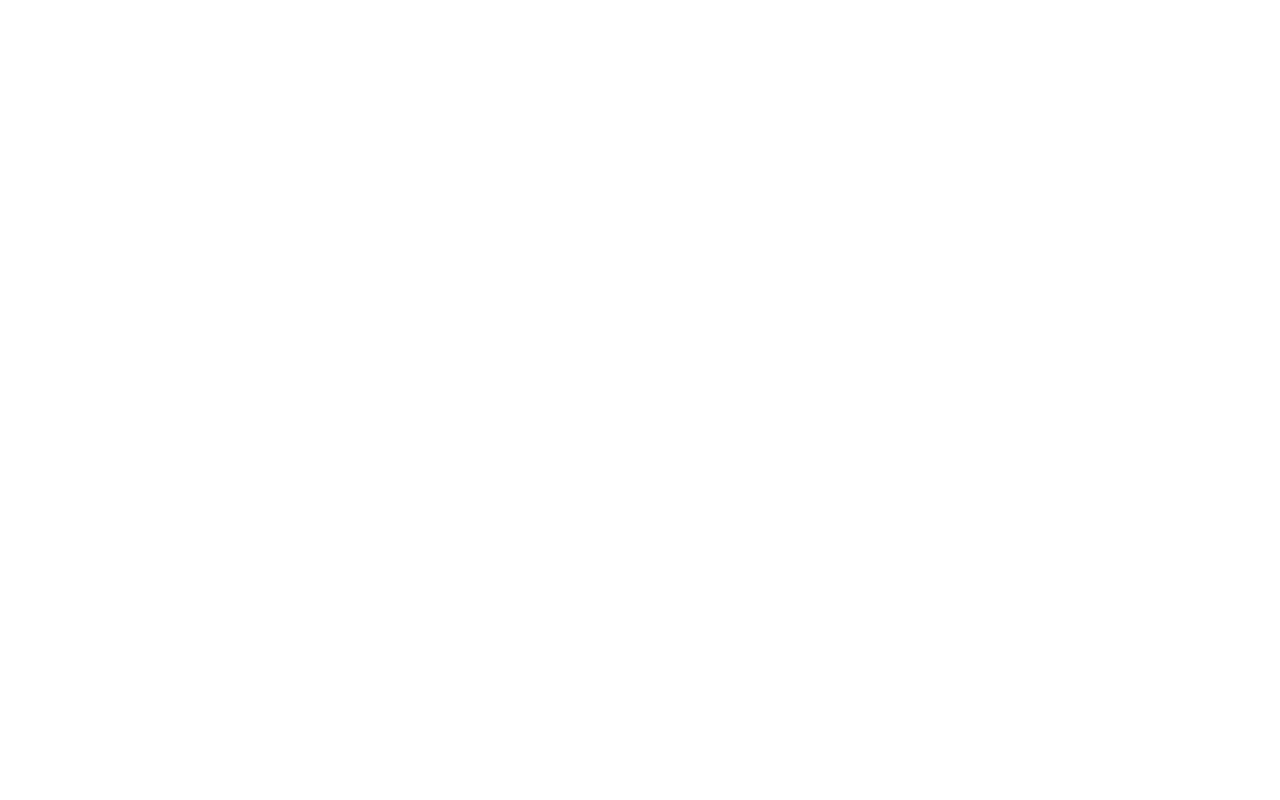
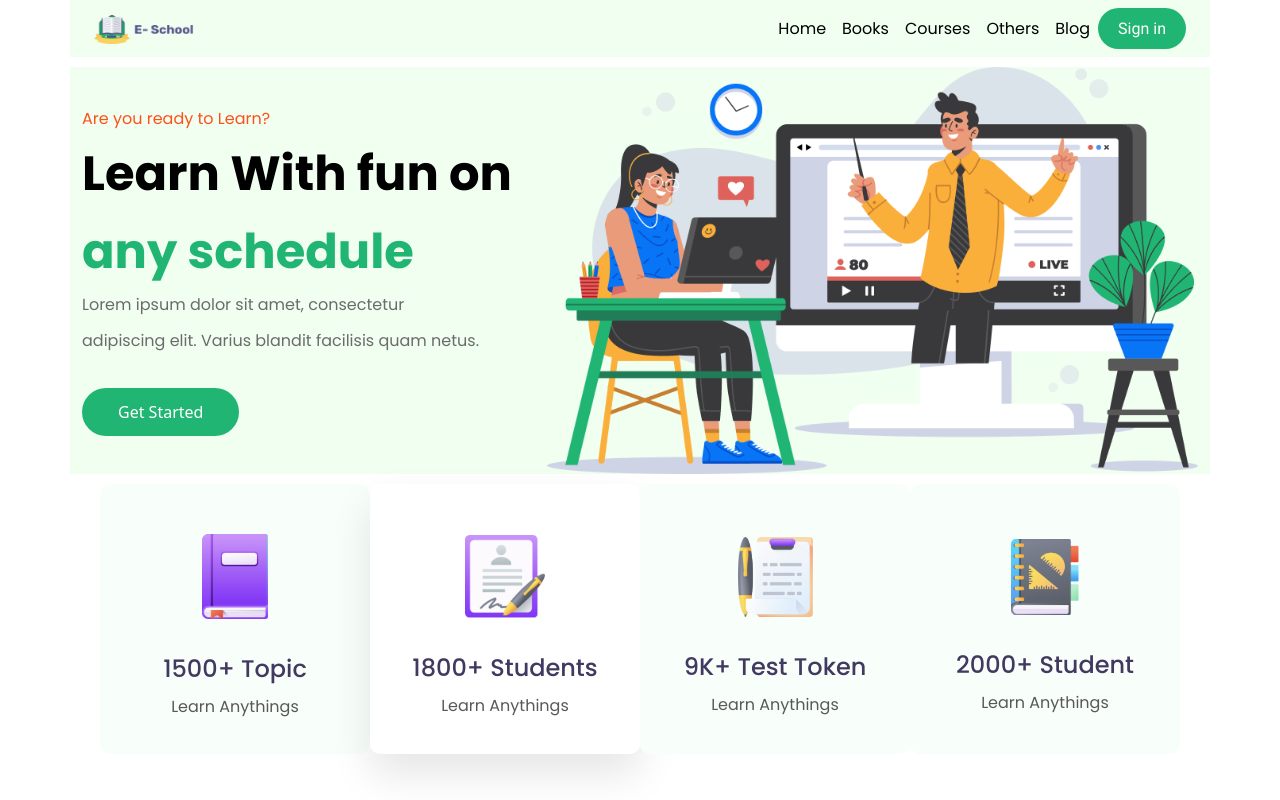
Before and after one commit to fnckamrul/e-school, a plain HTML site: page index.html in a window 1280 px wide. Drawn offline with nearby package versions, Linux system fonts and the light colour scheme.

Commit message:
30% done

```diff
--- a/index.html
+++ b/index.html
@@ -1,11 +1,121 @@
 <!DOCTYPE html>
-<html lang="en">
+<html lang="en-US">
 <head>
     <meta charset="UTF-8">
     <meta name="viewport" content="width=device-width, initial-scale=1.0">
     <title>e-School</title>
+    <link href="https://cdn.jsdelivr.net/npm/bootstrap@5.3.2/dist/css/bootstrap.min.css" rel="stylesheet" integrity="sha384-T3c6CoIi6uLrA9TneNEoa7RxnatzjcDSCmG1MXxSR1GAsXEV/Dwwykc2MPK8M2HN" crossorigin="anonymous">
+    <link rel="stylesheet" href="style.css">
+
+    <!--============CSS & Bootstrap linkup========== -->
+     <!--==================google fonts  poppins====================-->
+     <link rel="preconnect" href="https://fonts.googleapis.com">
+     <link rel="preconnect" href="https://fonts.gstatic.com" crossorigin>
+     <link href="https://fonts.googleapis.com/css2?family=Poppins:wght@100;200;300;400;500;600;700;800&display=swap" rel="stylesheet">
+       <!--==================================google fonts Roboto========================== -->
+      <link rel="preconnect" href="https://fonts.googleapis.com">
+      <link rel="preconnect" href="https://fonts.gstatic.com" crossorigin>
+      <link href="https://fonts.googleapis.com/css2?family=Roboto:wght@100;300;400;700&display=swap" rel="stylesheet">
+
+
 </head>
 <body>
+    <header>
+        <div class="container green_bg">
+        <nav class="navbar navbar-expand-lg ">
+            <div class="container-fluid">
+              <a class="navbar-brand" href="#"><img class="logo_resize img-fluid" src="./e-school-resources-master/ICON/Logo.png" alt=""></a>
+              <button class="navbar-toggler" type="button" data-bs-toggle="collapse" data-bs-target="#navbarNav" aria-controls="navbarNav" aria-expanded="false" aria-label="Toggle navigation">
+                <span class="navbar-toggler-icon"></span>
+              </button>
+              <div class="collapse navbar-collapse justify-content-end" id="navbarNav">
+                <ul class="navbar-nav d-flex">
+                  <li class="nav-item">
+                    <a class="nav-link" aria-current="page" href="#">Home</a>
+                  </li>
+                  <li class="nav-item">
+                    <a class="nav-link" href="#">Books</a>
+                  </li>
+                  <li class="nav-item">
+                    <a class="nav-link" href="#">Courses</a>
+                  </li>
+                  <li class="nav-item">
+                    <a class="nav-link" href="#">Others</a>
+                  </li>
+                  <li class="nav-item">
+                    <a class="nav-link" href="#">Blog</a>
+                  </li>
+                  <li class="nav-item">
+                    <button class="sign-in"><a class="navbtn" href="#">Sign in</a></button>
+                  </li>
+                </ul>
+              </div>
+            </div>
+          </nav>
+        </div>
+    </header>
+    <main>
+      <div class="container green_bg d-flex align-items-center">
+          <div class=" col-5 head_text">
+                <h5 class="orange_txt">Are you ready to Learn?</h5>
+                <h1 class="bold_txt">Learn With fun
+                  on</h1><span class="green_txt">any schedule</span>
+                  <p class="sample_txt">Lorem ipsum dolor sit amet, consectetur adipiscing elit. Varius blandit facilisis quam netus.</p>
+                  <button class="get-started">Get Started</button>
+          </div>
+            <div class="bg_img col-7 d-flex justify-content-end">
+              <img class="img-fluid" src="./e-school-resources-master/Photos/Illustration.png" alt="">
+            </div>
+      </div>
+      <!--=========================2No section=============================-->
+      <section>
+          <div class="container d-flex align-items-center justify-content-center">
+              <div class="col-3 element_box d-flex flex-column mb-3 align-items-center justify-content-center">
+                <div class="img_position">
+                  <img class="img-fluid img-resize1" src="./e-school-resources-master/ICON/book.png" alt="">
+                </div>
 
+                <div class="txt-btm">
+                   <h3 class="hd-mid">1500+ Topic</h3>
+                   <p class="txt-middel">Learn Anythings</p>
+                </div>
+
+              </div>
+              <div class="col-3 element_box2 d-flex flex-column mb-3 align-items-center justify-content-center">
+                <div class="img_position">
+                     <img class="img-fluid img-resize2" src="./e-school-resources-master/ICON/Student.png" alt="">
+                </div>
+
+                <div class="txt-btm">
+                  <h3 class="hd-mid">1800+ Students</h3>
+                  <p class="txt-middel">Learn Anythings</p>
+                </div>
+
+              </div>
+              <div class="col-3 element_box d-flex flex-column mb-3 align-items-center justify-content-center">
+                <div class="img_position">
+                    <img class="img-fluid img-resize3" src="./e-school-resources-master/ICON/Test.png" alt="">
+                </div>
+
+                <div class="txt-btm">
+                  <h3 class="hd-mid">9K+ Test Token</h3>
+                  <p class="txt-middel">Learn Anythings</p>
+                </div>
+
+              </div>
+              <div class="col-3 element_box d-flex flex-column mb-3 align-items-center justify-content-center">
+                <div class="img_position">
+                   <img class="img-fluid img-resize4" src="./e-school-resources-master/ICON/Students.png" alt="">
+                </div>
+               <div class="txt-btm">
+                <h3 class="hd-mid">2000+ Student</h3>
+                <p class="txt-middel">Learn Anythings</p>
+              </div>
+              </div>
+
+          </div>
+      </section>
+    </main>
+    <footer></footer>
 </body>
 </html>
--- a/style.css
+++ b/style.css
@@ -0,0 +1,159 @@
+h1,h2,h3,h4,h5,h6{
+    font-family: Roboto;
+}
+p{
+    font-family: Poppins;
+}
+.logo_resize{
+    width: 100px;
+}
+
+.nav-item{
+
+}
+
+.green_bg{
+    background: #F0FFF0;
+}
+
+.sign-in{
+    border-radius: 33px;
+    background: #21B573;
+    border: none;
+    padding: 8px 20px;
+    align-items: center;
+}
+.navbtn{
+    color: #FFF;
+    font-family: Roboto;
+    color:#FFF;
+    text-decoration: none;
+}
+
+.nav-link{
+    color: #000;
+    font-family: Poppins;
+    font-size: 16px;
+    font-style: normal;
+    font-weight: 400;
+    line-height: normal;
+}
+
+.orange_txt{
+    color: #FD511A;
+    font-family: Poppins;
+    font-size: 16px;
+    font-style: normal;
+    font-weight: 400;
+    line-height: normal;
+}
+
+.bold_txt{
+    color: #000;
+    font-family: Poppins;
+    font-size: 48px;
+    font-style: normal;
+    font-weight: 700;
+    line-height: 70px; /* 145.833% */
+}
+
+.green_txt{
+    color: #21B573;
+    font-family: Poppins;
+    font-size: 48px;
+    font-style: normal;
+    font-weight: 700;
+    line-height: 70px;
+}
+
+.sample_txt{
+    width: 403px;
+    height: 85px;
+    flex-shrink: 0;
+    color: #6C6B6B;
+    font-family: Poppins;
+    font-size: 16px;
+    font-style: normal;
+    font-weight: 400;
+    line-height: 36px; /* 225% */
+}
+
+.get-started{
+    padding: 12px 36px;
+    align-items: center;
+    border-radius: 33px;
+    background: #21B573;
+    border: #21B573;
+    color: #FFF;
+}
+
+.container{
+    margin-bottom: 10px;
+}
+
+/*===================section2================== */
+.img-resize1{
+    width: 66px;
+    height: 85px;
+    flex-shrink: 0;
+}
+
+.img-resize2{
+    width: 80px;
+    height: 83px;
+    flex-shrink: 0;
+
+}
+.img-resize3{
+    width: 75px;
+    height: 80px;
+    flex-shrink: 0;
+}
+
+.img-resize4{
+    width: 68px;
+    height: 76px;
+    flex-shrink: 0;
+}
+
+.element_box{
+    width: 270px;
+    height: 270px;
+    flex-shrink: 0;
+    border-radius: 10px;
+    background: #F8FFFB;
+}
+
+.element_box2{
+    width: 270px;
+    height: 270px;
+    flex-shrink: 0;
+    border-radius: 10px;
+    background: #FFF;
+    box-shadow: 0px 20px 40px 0px rgba(0, 0, 0, 0.10);
+}
+
+.txt-middel{
+    text-align: center;
+    color: #585859;
+    font-family: Poppins;
+    font-size: 16px;
+    font-style: normal;
+    font-weight: 400;
+    line-height: normal;
+}
+
+.hd-mid{
+    text-align: center;
+    color: #413960;
+    font-family: Poppins;
+    font-size: 24px;
+    font-style: normal;
+    font-weight: 500;
+    line-height: normal;
+}
+
+.txt-btm{
+    position: relative;
+    top:32px;
+}
```
